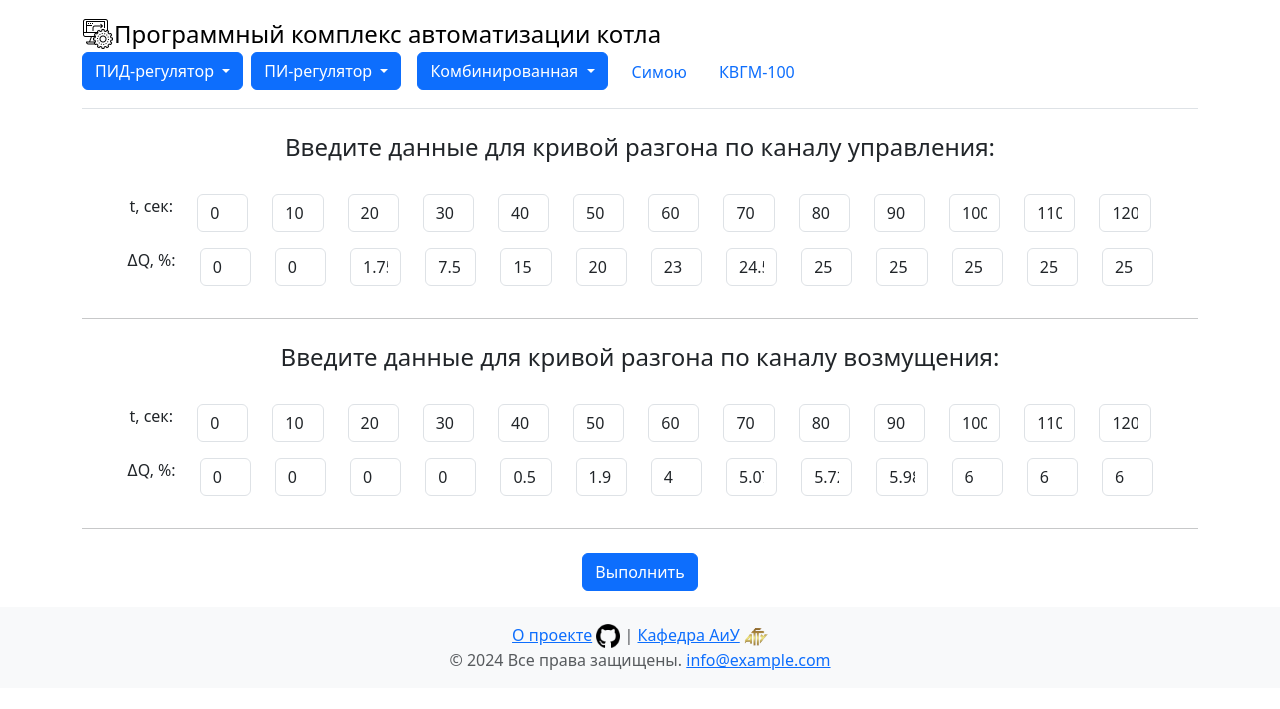
After one commit to KnightOfMelons/Graduation-Project-University, a Flask app: page /plotting_acceleration_curves_by_channels in a window 1280 px wide. The commit adds this page. Shown: the top 709 px of the page. Run offline with Flask 3, Linux system fonts and the light colour scheme; some libraries are stand-ins or nearby versions.

Commit message:
Separate pages for combined system

```diff
--- a/app.py
+++ b/app.py
@@ -1320,6 +1320,9 @@ def function_of_combined_system_first_page():
         first_x_value_1 = find_first_positive_value_in_list(x_values_1, y_values_1)
         first_x_value_2 = find_first_positive_value_in_list(x_values_2, y_values_2)
 
+        print(f'Первая. input_K_1={input_K_1},t2_1={t2_1},t1_1={t1_1},first_x_value_1={first_x_value_1}')
+        print(f'Вторая. input_K_2={input_K_2}, t2_2={t2_2},t1_2={t1_2}, first_x_value_2={first_x_value_2}')
+
         image_complex_control = plot_complex_frequency_response(input_K_1,
                                                                 t2_1,
                                                                 t1_1,
@@ -1426,4 +1429,122 @@ def function_of_combined_system_second_page():
 
     return render_template('Combined/combined_system_2.html')
 
+
+# ============ Отдельная страница для построения кривых разгона по каналам управления и возмущения =====
+@app.route('/plotting_acceleration_curves_by_channels', methods=['GET', 'POST'])
+def function_of_plotting_acceleration_curves_by_channels():
+    if request.method == 'POST':
+        x_values_1 = [float(request.form[f"xValues_{i}"]) for i in range(13)]
+        y_values_1 = [float(request.form[f"yValues_{i}"]) for i in range(13)]
+
+        # Сбор данных по каналу возмущения
+        x_values_2 = [float(request.form[f"xValues_2_{i}"]) for i in range(13)]
+        y_values_2 = [float(request.form[f"yValues_2_{i}"]) for i in range(13)]
+
+        acceleration_curve_control = acceleration_curve(x_values_1, y_values_1, 'Кривая разгона по каналу управления')
+        acceleration_curve_disturbance = acceleration_curve(x_values_2, y_values_2, 'Кривая разгона по каналу возмущения')
+
+        return render_template('Combined/Separate/plotting_acceleration_curves_by_channels.html',
+                               acceleration_curve_control=acceleration_curve_control,
+                               acceleration_curve_disturbance=acceleration_curve_disturbance,
+                               )
+
+    return render_template('Combined/Separate/plotting_acceleration_curves_by_channels.html')
+
+
+# ============ Отдельная страница для получения частотных характеристик =====
+@app.route('/frequency_characteristics', methods=['GET','POST'])
+def function_of_frequency_characteristics():
+    if request.method == 'POST':
+        input_K_1 = float(request.form['input_K_1'])
+        t2_1 = float(request.form['t2_1'])
+        t1_1 = float(request.form['t1_1'])
+        first_x_value_1 = float(request.form['first_x_value_1'])
+
+        input_K_2 = float(request.form['input_K_2'])
+        t2_2 = float(request.form['t2_2'])
+        t1_2 = float(request.form['t1_2'])
+        first_x_value_2 = float(request.form['first_x_value_2'])
+
+        image_complex_control = plot_complex_frequency_response(input_K_1,
+                                                                t2_1,
+                                                                t1_1,
+                                                                first_x_value_1,
+                                                                'управления.')
+        image_complex_disturbance = plot_complex_frequency_response(input_K_2,
+                                                                    t2_2,
+                                                                    t1_2,
+                                                                    first_x_value_2,
+                                                                    'возмущения.')
+
+        image_amplitude_control = plot_amplitude_frequency_response(input_K_1,
+                                                                    t2_1,
+                                                                    t1_1,
+                                                                    first_x_value_1,
+                                                                    'управления.')
+        image_amplitude_disturbance = plot_amplitude_frequency_response(input_K_2,
+                                                                        t2_2,
+                                                                        t1_2,
+                                                                        first_x_value_2,
+                                                                        'возмущения.')
+
+        image_phase_frequency_response_control = plot_phase_frequency_response(input_K_1,
+                                                                               t2_1,
+                                                                               t1_1,
+                                                                               first_x_value_1,
+                                                                               'управления.')
+        image_phase_frequency_response_disturbance = plot_phase_frequency_response(input_K_2,
+                                                                                   t2_2,
+                                                                                   t1_2,
+                                                                                   first_x_value_2,
+                                                                                   'возмущения.')
+
+        return render_template('Combined/Separate/frequency_characteristics.html',
+                               image_complex_control=image_complex_control,
+                               image_amplitude_control=image_amplitude_control,
+                               image_phase_frequency_response_control=image_phase_frequency_response_control,
+                               image_complex_disturbance=image_complex_disturbance,
+                               image_amplitude_disturbance=image_amplitude_disturbance,
+                               image_phase_frequency_response_disturbance=image_phase_frequency_response_disturbance,)
+
+    return render_template('Combined/Separate/frequency_characteristics.html')
+
+
+@app.route('/constructing_a_curve_of_equal_degree_of_oscillation', methods=['GET','POST'])
+def function_of_constructing_a_curve_of_equal_degree_of_oscillation():
+    if request.method == 'POST':
+        k_1 = float(request.form['k'])
+        t1_1 = float(request.form['t1_value'])
+        t2_1 = float(request.form['t2_value'])
+        first_x_value_1 = float(request.form['first_x_value'])
+        stop_time = float(request.form['stop_time'])
+        m = float(request.form['m'])
+
+        image_equal_oscillation_curve_1, points_1 = plot_equal_degree_of_oscillation_curve(t2_1, t1_1, k_1,
+                                                                                           first_x_value_1, m)
+        results_1 = []
+        for C1, C2 in points_1:
+            display_value = plot_step_response_with_transport_delay(k_1, t2_1, t1_1, C1, C2, stop_time,
+                                                                    constant_num=1,
+                                                                    plot_build=True)
+            results_1.append((C1, C2, display_value))
+        min_c1_1, min_c2_1, min_value_1 = find_min_integrated_response(results_1)
+        image_transient_process_control_1 = plot_step_response_with_transport_delay(k_1, t2_1, t1_1, min_c1_1, min_c2_1,
+                                                                                    constant_num=20,
+                                                                                    plot_build=False,
+                                                                                    stop_time=600,
+                                                                                    delay_time=20,
+                                                                                    name_plot='Переходный процесс в одноконтурной по управляющему возд-вию.')
+
+        return render_template('Combined/Separate/constructing_a_curve_of_equal_degree_of_oscillation.html',
+                               image_equal_oscillation_curve_1=image_equal_oscillation_curve_1,
+                               results_1=results_1,
+                               min_c1_1=min_c1_1,
+                               min_c2_1=min_c2_1,
+                               min_value_1=min_value_1,
+                               image_transient_process_control_1=image_transient_process_control_1,)
+
+    return render_template('Combined/Separate/constructing_a_curve_of_equal_degree_of_oscillation.html')
+
+
 app.run(debug=True)
--- /dev/null
+++ b/templates/Combined/Separate/plotting_acceleration_curves_by_channels.html
@@ -0,0 +1,214 @@
+{% extends "base.html" %}
+
+{% block title %}Построение кривых разгона по каналам{% endblock %}
+
+{% block content %}
+<div class="container">
+        <form action="/plotting_acceleration_curves_by_channels" method="POST">
+            <div class="row justify-content-center">
+                <h4 class="text-center mb-4">Введите данные для кривой разгона по каналу управления:</h4>
+                <div class="col-auto my-2">
+                    <label class="form-label">t, сек:</label>
+                </div>
+                <div class="col-auto my-2">
+                    <input type="text" class="form-control input-field-for-PID" name="xValues_0" value="0" required>
+                </div>
+                <div class="col-auto my-2">
+                    <input type="text" class="form-control input-field-for-PID" name="xValues_1" value="10" required>
+                </div>
+                <div class="col-auto my-2">
+                    <input type="text" class="form-control input-field-for-PID" name="xValues_2" value="20" required>
+                </div>
+                <div class="col-auto my-2">
+                    <input type="text" class="form-control input-field-for-PID" name="xValues_3" value="30" required>
+                </div>
+                <div class="col-auto my-2">
+                    <input type="text" class="form-control input-field-for-PID" name="xValues_4" value="40" required>
+                </div>
+                <div class="col-auto my-2">
+                    <input type="text" class="form-control input-field-for-PID" name="xValues_5" value="50" required>
+                </div>
+                <div class="col-auto my-2">
+                    <input type="text" class="form-control input-field-for-PID" name="xValues_6" value="60" required>
+                </div>
+                <div class="col-auto my-2">
+                    <input type="text" class="form-control input-field-for-PID" name="xValues_7" value="70" required>
+                </div>
+                <div class="col-auto my-2">
+                    <input type="text" class="form-control input-field-for-PID" name="xValues_8" value="80" required>
+                </div>
+                <div class="col-auto my-2">
+                    <input type="text" class="form-control input-field-for-PID" name="xValues_9" value="90" required>
+                </div>
+                <div class="col-auto my-2">
+                    <input type="text" class="form-control input-field-for-PID" name="xValues_10" value="100" required>
+                </div>
+                <div class="col-auto my-2">
+                    <input type="text" class="form-control input-field-for-PID" name="xValues_11" value="110" required>
+                </div>
+                <div class="col-auto my-2">
+                    <input type="text" class="form-control input-field-for-PID" name="xValues_12" value="120" required>
+                </div>
+            </div>
+
+
+            <div class="row justify-content-center">
+                <div class="col-auto my-2">
+                    <label class="form-label">∆Q, %:</label>
+                </div>
+                <div class="col-auto my-2">
+                    <input type="text" class="form-control input-field-for-PID" name="yValues_0" value="0" required>
+                </div>
+                <div class="col-auto my-2">
+                    <input type="text" class="form-control input-field-for-PID" name="yValues_1" value="0" required>
+                </div>
+                <div class="col-auto my-2">
+                    <input type="text" class="form-control input-field-for-PID" name="yValues_2" value="1.75" required>
+                </div>
+                <div class="col-auto my-2">
+                    <input type="text" class="form-control input-field-for-PID" name="yValues_3" value="7.5" required>
+                </div>
+                <div class="col-auto my-2">
+                    <input type="text" class="form-control input-field-for-PID" name="yValues_4" value="15" required>
+                </div>
+                <div class="col-auto my-2">
+                    <input type="text" class="form-control input-field-for-PID" name="yValues_5" value="20" required>
+                </div>
+                <div class="col-auto my-2">
+                    <input type="text" class="form-control input-field-for-PID" name="yValues_6" value="23" required>
+                </div>
+                <div class="col-auto my-2">
+                    <input type="text" class="form-control input-field-for-PID" name="yValues_7" value="24.5" required>
+                </div>
+                <div class="col-auto my-2">
+                    <input type="text" class="form-control input-field-for-PID" name="yValues_8" value="25" required>
+                </div>
+                <div class="col-auto my-2">
+                    <input type="text" class="form-control input-field-for-PID" name="yValues_9" value="25" required>
+                </div>
+                <div class="col-auto my-2">
+                    <input type="text" class="form-control input-field-for-PID" name="yValues_10" value="25" required>
+                </div>
+                <div class="col-auto my-2">
+                    <input type="text" class="form-control input-field-for-PID" name="yValues_11" value="25" required>
+                </div>
+                <div class="col-auto my-2">
+                    <input type="text" class="form-control input-field-for-PID" name="yValues_12" value="25" required>
+                </div>
+            </div>
+
+            <hr class="my-4">
+
+            <div class="row justify-content-center">
+                <h4 class="text-center mb-4">Введите данные для кривой разгона по каналу возмущения:</h4>
+
+                <div class="col-auto my-2">
+                    <label class="form-label">t, сек:</label>
+                </div>
+                <div class="col-auto my-2">
+                    <input type="text" class="form-control input-field-for-PID" name="xValues_2_0" value="0" required>
+                </div>
+                <div class="col-auto my-2">
+                    <input type="text" class="form-control input-field-for-PID" name="xValues_2_1" value="10" required>
+                </div>
+                <div class="col-auto my-2">
+                    <input type="text" class="form-control input-field-for-PID" name="xValues_2_2" value="20" required>
+                </div>
+                <div class="col-auto my-2">
+                    <input type="text" class="form-control input-field-for-PID" name="xValues_2_3" value="30" required>
+                </div>
+                <div class="col-auto my-2">
+                    <input type="text" class="form-control input-field-for-PID" name="xValues_2_4" value="40" required>
+                </div>
+                <div class="col-auto my-2">
+                    <input type="text" class="form-control input-field-for-PID" name="xValues_2_5" value="50" required>
+                </div>
+                <div class="col-auto my-2">
+                    <input type="text" class="form-control input-field-for-PID" name="xValues_2_6" value="60" required>
+                </div>
+                <div class="col-auto my-2">
+                    <input type="text" class="form-control input-field-for-PID" name="xValues_2_7" value="70" required>
+                </div>
+                <div class="col-auto my-2">
+                    <input type="text" class="form-control input-field-for-PID" name="xValues_2_8" value="80" required>
+                </div>
+                <div class="col-auto my-2">
+                    <input type="text" class="form-control input-field-for-PID" name="xValues_2_9" value="90" required>
+                </div>
+                <div class="col-auto my-2">
+                    <input type="text" class="form-control input-field-for-PID" name="xValues_2_10" value="100" required>
+                </div>
+                <div class="col-auto my-2">
+                    <input type="text" class="form-control input-field-for-PID" name="xValues_2_11" value="110" required>
+                </div>
+                <div class="col-auto my-2">
+                    <input type="text" class="form-control input-field-for-PID" name="xValues_2_12" value="120" required>
+                </div>
+            </div>
+
+            <div class="row justify-content-center">
+                    <div class="col-auto my-2">
+                        <label class="form-label">∆Q, %:</label>
+                    </div>
+                    <div class="col-auto my-2">
+                        <input type="text" class="form-control input-field-for-PID" name="yValues_2_0" value="0" required>
+                    </div>
+                    <div class="col-auto my-2">
+                        <input type="text" class="form-control input-field-for-PID" name="yValues_2_1" value="0" required>
+                    </div>
+                    <div class="col-auto my-2">
+                        <input type="text" class="form-control input-field-for-PID" name="yValues_2_2" value="0" required>
+                    </div>
+                    <div class="col-auto my-2">
+                        <input type="text" class="form-control input-field-for-PID" name="yValues_2_3" value="0" required>
+                    </div>
+                    <div class="col-auto my-2">
+                        <input type="text" class="form-control input-field-for-PID" name="yValues_2_4" value="0.5" required>
+                    </div>
+                    <div class="col-auto my-2">
+                        <input type="text" class="form-control input-field-for-PID" name="yValues_2_5" value="1.9" required>
+                    </div>
+                    <div class="col-auto my-2">
+                        <input type="text" class="form-control input-field-for-PID" name="yValues_2_6" value="4" required>
+                    </div>
+                    <div class="col-auto my-2">
+                        <input type="text" class="form-control input-field-for-PID" name="yValues_2_7" value="5.07" required>
+                    </div>
+                    <div class="col-auto my-2">
+                        <input type="text" class="form-control input-field-for-PID" name="yValues_2_8" value="5.72" required>
+                    </div>
+                    <div class="col-auto my-2">
+                        <input type="text" class="form-control input-field-for-PID" name="yValues_2_9" value="5.98" required>
+                    </div>
+                    <div class="col-auto my-2">
+                        <input type="text" class="form-control input-field-for-PID" name="yValues_2_10" value="6" required>
+                    </div>
+                    <div class="col-auto my-2">
+                        <input type="text" class="form-control input-field-for-PID" name="yValues_2_11" value="6" required>
+                    </div>
+                    <div class="col-auto my-2">
+                        <input type="text" class="form-control input-field-for-PID" name="yValues_2_12" value="6" required>
+                    </div>
+                </div>
+
+            <hr class="my-4">
+
+            <div class="text-center mb-3 my-2">
+                <input type="submit" class="btn btn-primary" value="Выполнить">
+            </div>
+        </form>
+
+        {% if acceleration_curve_control %}
+                <div class="d-flex justify-content-center my-4">
+                        {{ acceleration_curve_control | safe }}
+                </div>
+        {% endif %}
+
+        {% if acceleration_curve_disturbance %}
+                <div class="d-flex justify-content-center my-4">
+                    {{ acceleration_curve_disturbance | safe }}
+                </div>
+        {% endif %}
+
+</div>
+{% endblock %}
--- a/templates/base.html
+++ b/templates/base.html
@@ -68,8 +68,23 @@
             </div>
           </li>
 
+          <li class="nav-item">
+            <div class="btn-group mx-2">
+              <button type="button" class="btn btn-primary dropdown-toggle" data-toggle="dropdown" aria-haspopup="true" aria-expanded="false">
+                Комбинированная
+              </button>
+              <div class="dropdown-menu">
+                <a class="dropdown-item" href="/plotting_acceleration_curves_by_channels">Построение кривых разгона по каналам</a>
+                <a class="dropdown-item" href="/SIMOU">Получение передаточных фукнций методом Симою</a>
+                <a class="dropdown-item" href="/frequency_characteristics">Получение частотных характеристик объекта по каналам</a>
+                <a class="dropdown-item" href="/constructing_a_curve_of_equal_degree_of_oscillation">Построение кривой равной степени колебательности</a>
+                <div class="dropdown-divider"></div>
+                <a class="dropdown-item" href="/combined_system_1">Полный расчёт</a>
+              </div>
+            </div>
+          </li>
+
           <li class="nav-item"><a href="/SIMOU" class="nav-link">Симою</a></li>
-          <li class="nav-item"><a href="/combined_system_1" class="nav-link">Комбинированная система</a></li>
           <li class="nav-item"><a href="/kvgm100" class="nav-link">КВГМ-100</a></li>
         </ul>
       </header>
```
Also changed, not shown: templates/Combined/Separate/constructing_a_curve_of_equal_degree_of_oscillation.html (added, +91 -0 lines), templates/Combined/Separate/frequency_characteristics.html (added, +119 -0 lines), README.md.
